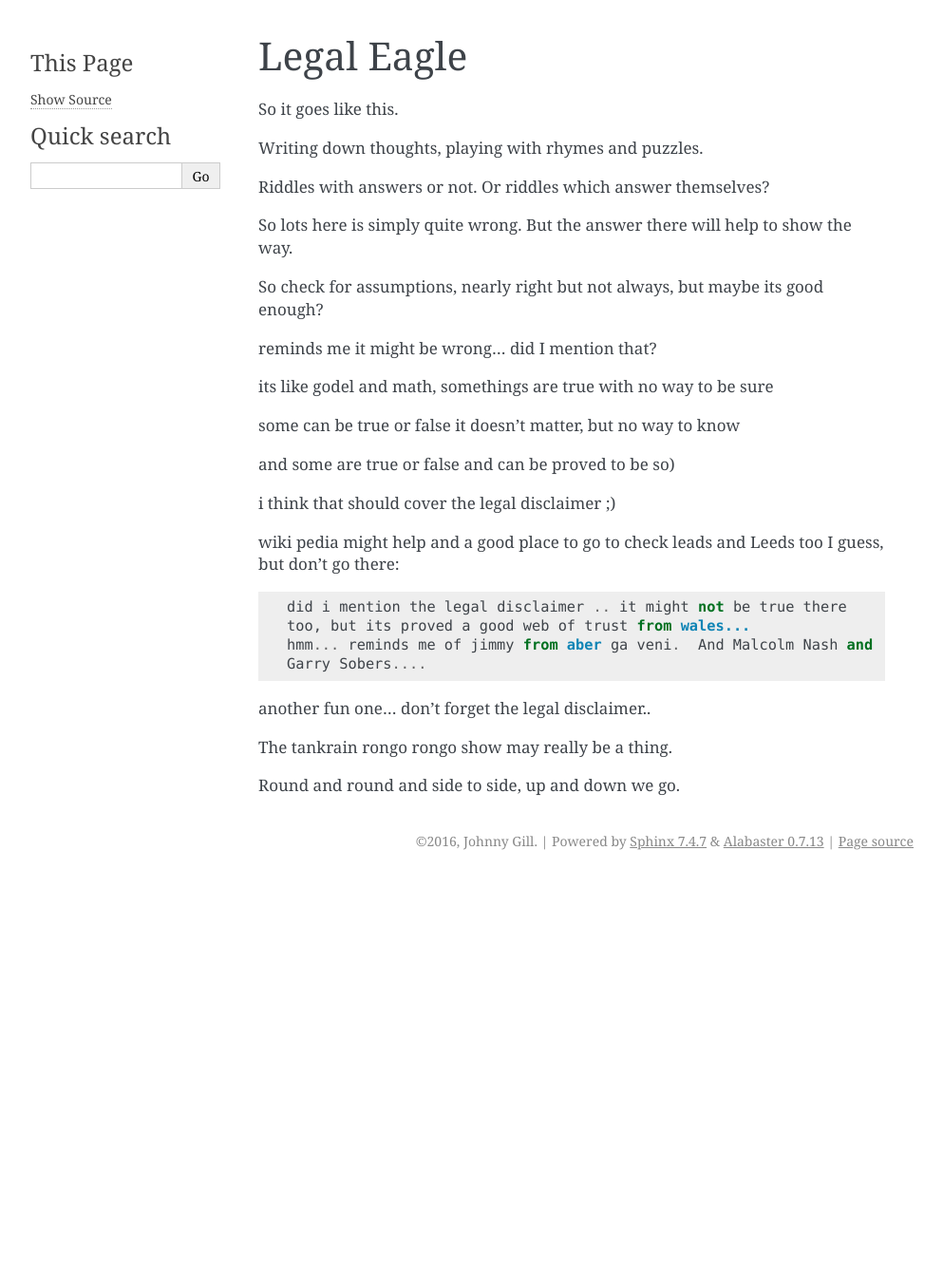
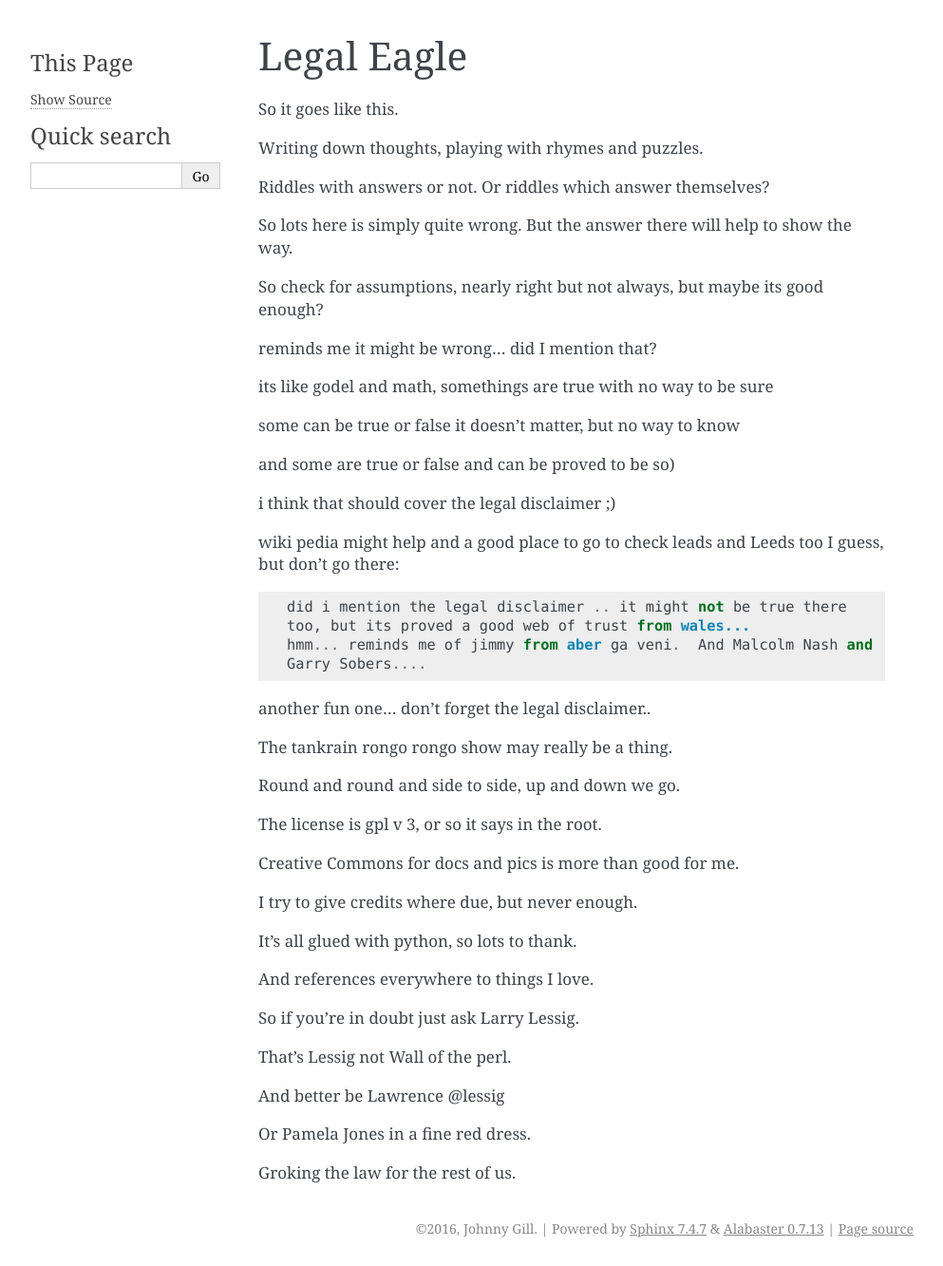
Before and after one commit to openbermuda/karmapi, a Sphinx documentation site: the page built from docs/nodice/eagle.rst, in a window 1280 px wide. Shown: the whole page at 95% size, without its empty margins (148-1141 px from the left). Built offline with Sphinx 7.4.7, drawn with Linux system fonts in a browser that asks for light colours; formulas are drawn with MathJax 3; pages that are not in the unit, such as notebooks, are missing from menus; before the commit the page ends 925 px from its top, so only the background shows below that.

Commit message:
the eagle has landed.. i think

```diff
--- a/docs/nodice/eagle.rst
+++ b/docs/nodice/eagle.rst
@@ -37,3 +37,23 @@ another fun one... don't forget the legal disclaimer..
 The tankrain rongo rongo show may really be a thing.
 
 Round and round and side to side, up and down we go.
+
+The license is gpl v 3, or so it says in the root.
+
+Creative Commons for docs and pics is more than good for me.
+
+I try to give credits where due, but never enough.
+
+It's all glued with python, so lots to thank.
+
+And references everywhere to things I love.
+
+So if you're in doubt just ask Larry Lessig.
+
+That's Lessig not Wall of the perl.
+
+And better be Lawrence @lessig
+
+Or Pamela Jones in a fine red dress.
+
+Groking the law for the rest of us.
```
